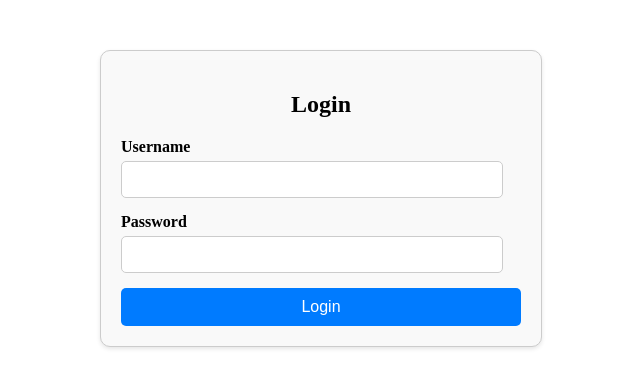
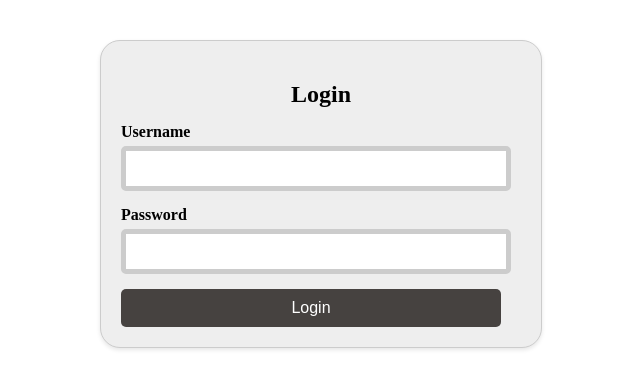
Before and after one commit to Astar18/Memo, an Angular app: page /login in a window 1280 px wide. Shown: the top 388 px of the page, without its empty margins (319-959 px from the left). Built offline with nearby package versions, Linux system fonts and the light colour scheme.

Commit message:
Update login.component.css

```diff
--- a/src/app/login/login.component.css
+++ b/src/app/login/login.component.css
@@ -1,40 +1,65 @@
 .login-container {
   max-width: 400px;
-  margin: 50px auto;
+  margin: 40px auto;
   padding: 20px;
   border: 1px solid #ccc;
-  border-radius: 10px;
+  border-radius: 20px;
   box-shadow: 0 2px 4px rgba(0, 0, 0, 0.1);
-  background-color: #f9f9f9;
+  background-color: #eeeeee;
 }
-
+.imagen {
+  display: block;
+  margin-left: auto;
+  margin-right: auto;
+  width: 350px;
+  height: 100px;
+  border-color: #464240;
+  border-radius: 15px;
+}
 h2 {
   text-align: center;
-  margin-bottom: 20px;
+  margin-bottom: 15px;
 }
 
 .form-group {
   margin-bottom: 15px;
 }
+.container {
+  display: flex;
+  justify-content: space-between;
+  width: 100%;
+}
 
+.pdf-container,
+.memo-container {
+  width: 48%;
+}
 label {
   display: block;
   margin-bottom: 5px;
   font-weight: bold;
+  background-color: #eeeeee;
 }
 
 input[type="text"],
 input[type="password"] {
   width: 90%;
   padding: 10px;
-  border: 1px solid #ccc;
+  border: 5px solid #ccc;
   border-radius: 5px;
 }
 
+.no-background {
+  background-color: transparent;
+  border: none;
+  outline: none;
+  margin-left: 5px; /* Ajusta el espacio entre el label y el input según tu preferencia */
+}
+
 .btn {
-  width: 100%;
+  width: 95%;
   padding: 10px;
-  background-color: #007bff;
+  background-color: #464240;
   color: white;
   border: none;
   border-radius: 5px;
@@ -43,7 +68,7 @@ input[type="password"] {
 }
 
 .btn:hover {
-  background-color: #0056b3;
+  background-color: #967d6c;
 }
 
 .error-message {
```
